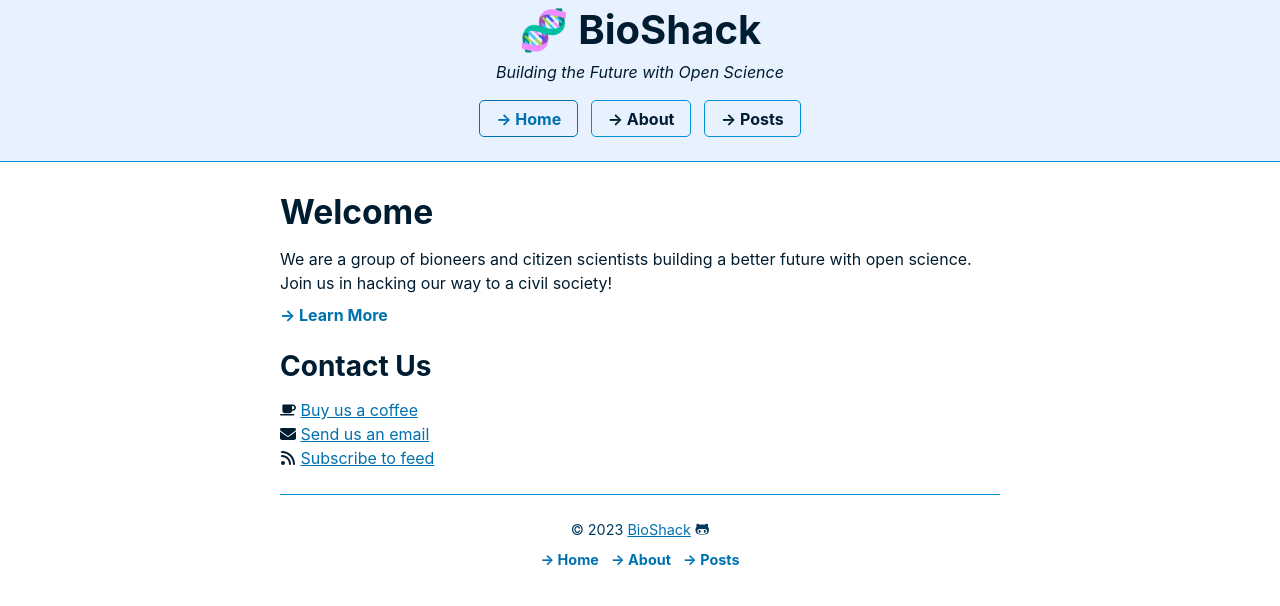
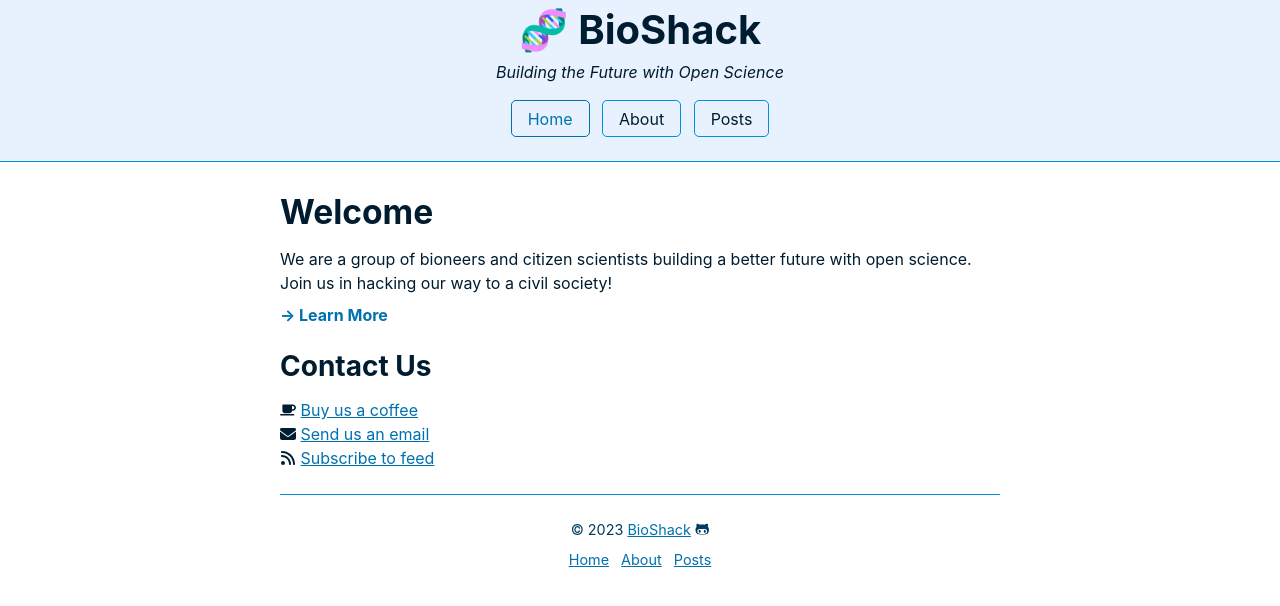
Before and after one commit to megdna/pond, a Jekyll site: the page built from pages/home.md, in a window 1280 px wide. Shown: the top 606 px of the page. Built offline with Jekyll 4.4.1, drawn with Linux system fonts in a browser that asks for light colours.

Commit message:
Update theme

```diff
--- a/style.css
+++ b/style.css
@@ -101,11 +101,11 @@ header > nav a[aria-current="page"] {
 main {
   padding: 0.5rem 0;
 }
-nav a {
+main > nav a {
   font-weight: bold;
 	text-decoration: none;
 }
-nav a:before {
+main > nav a:before {
 	content: " → ";
 }
 
```
Also changed, not shown: pages/about.md (line endings or trailing spaces).
